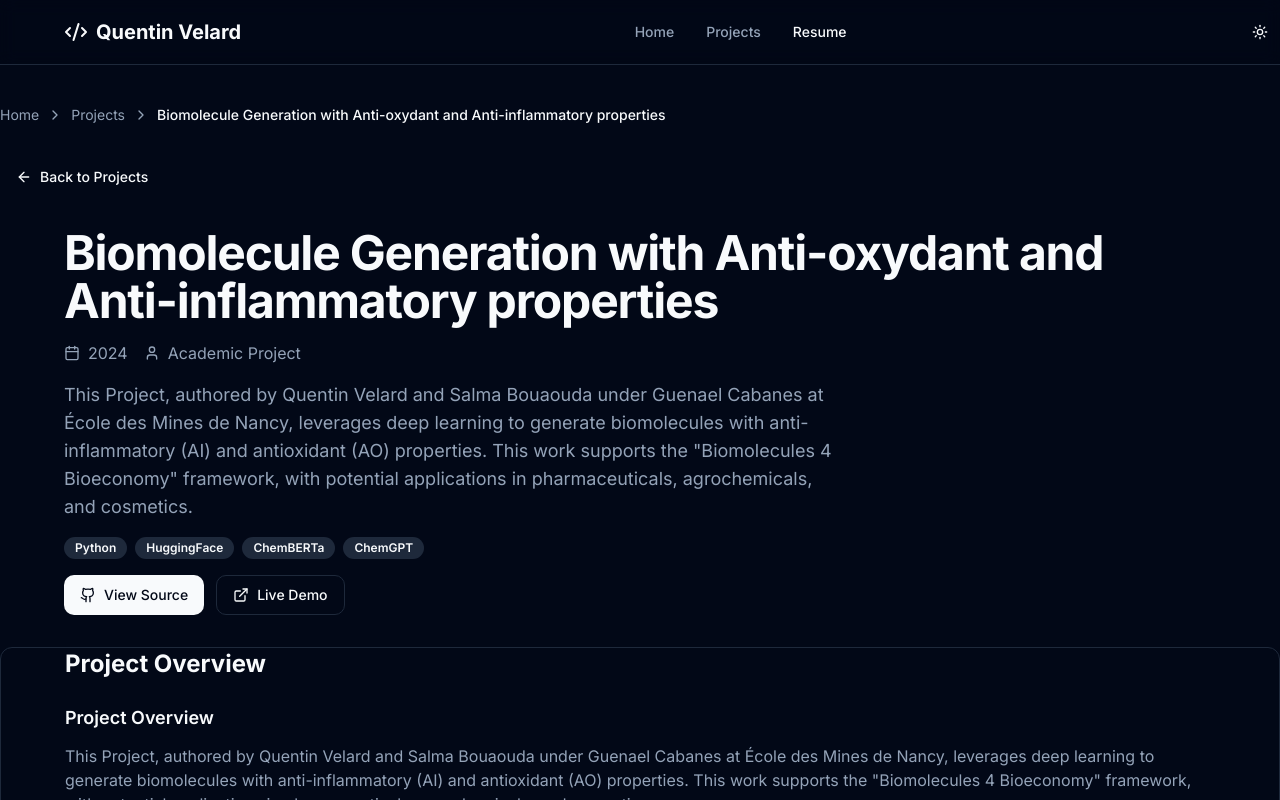
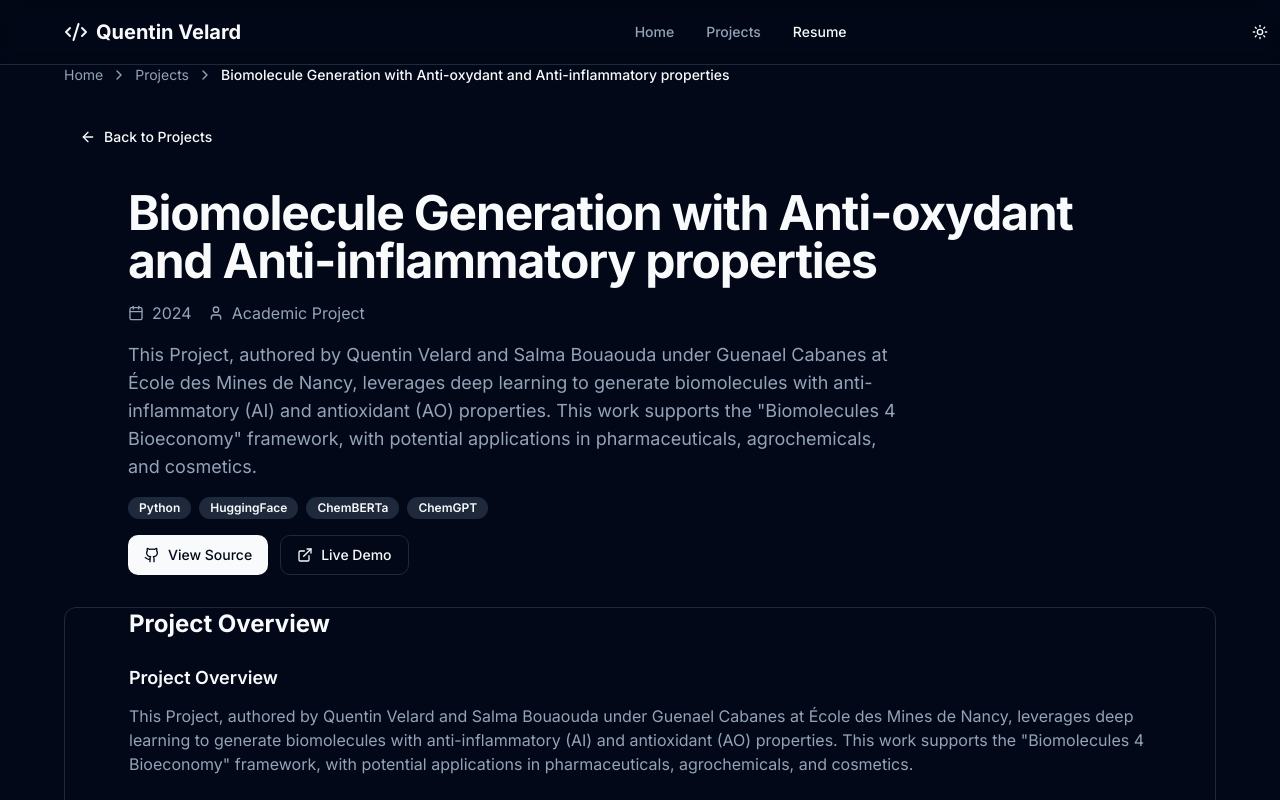
Before and after one commit to qvelard/portfolio, a Next.js app: page /v1/projects/biomolecule-generation in a window 1280 px wide. Shown: the top 800 px of the page. Built offline with nearby package versions, Linux system fonts and the light colour scheme.

Commit message:
deploy: 2025-07-09 19:02:32

```diff
--- a/app/v1/projects/[slug]/page.tsx
+++ b/app/v1/projects/[slug]/page.tsx
@@ -58,7 +58,7 @@ export default function ProjectPage({ params }: ProjectPageProps) {
   }
 
   return (
-    <div className="container py-10">
+    <div className="container mx-auto px-3 sm:px-8 lg:px-16">
       <div className="space-y-8">
         {/* Breadcrumb */}
         <Breadcrumb
```
Also changed, not shown: 1 other file (tests, documents, lock files or other folders).
